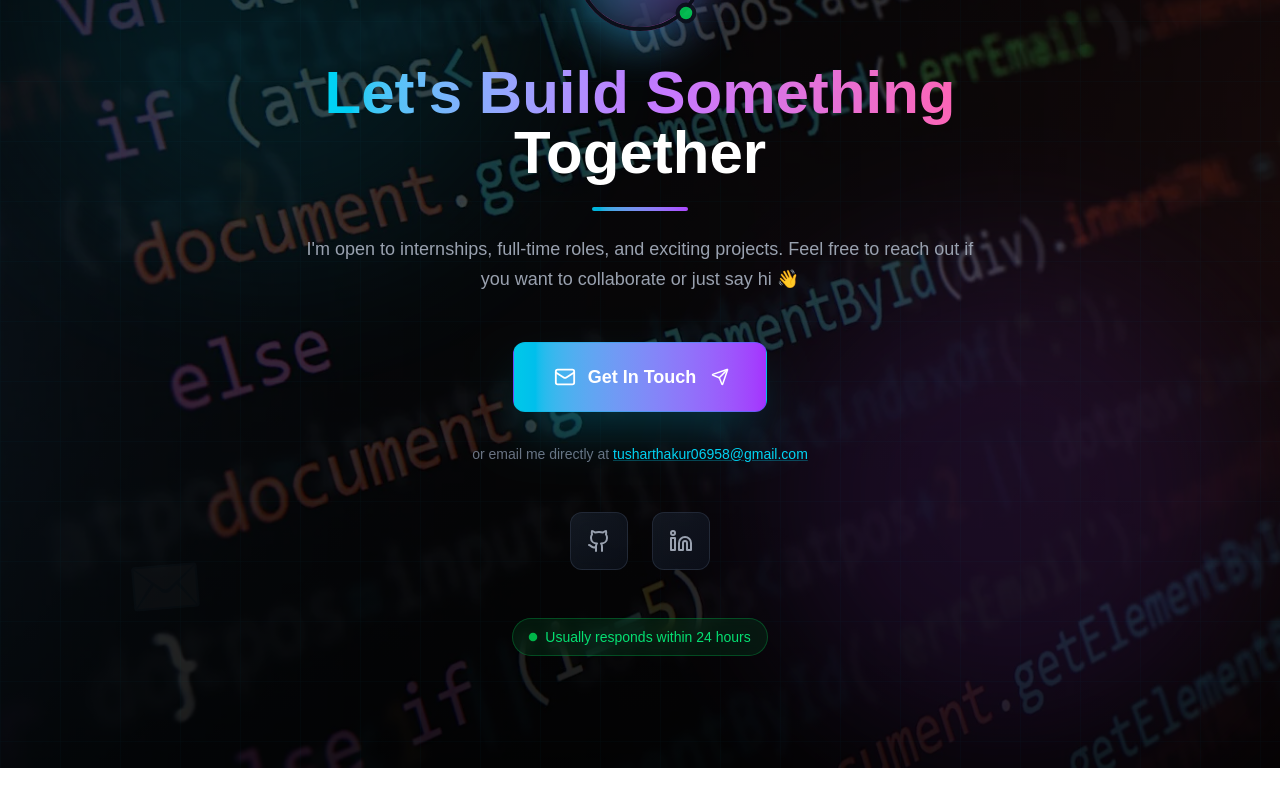
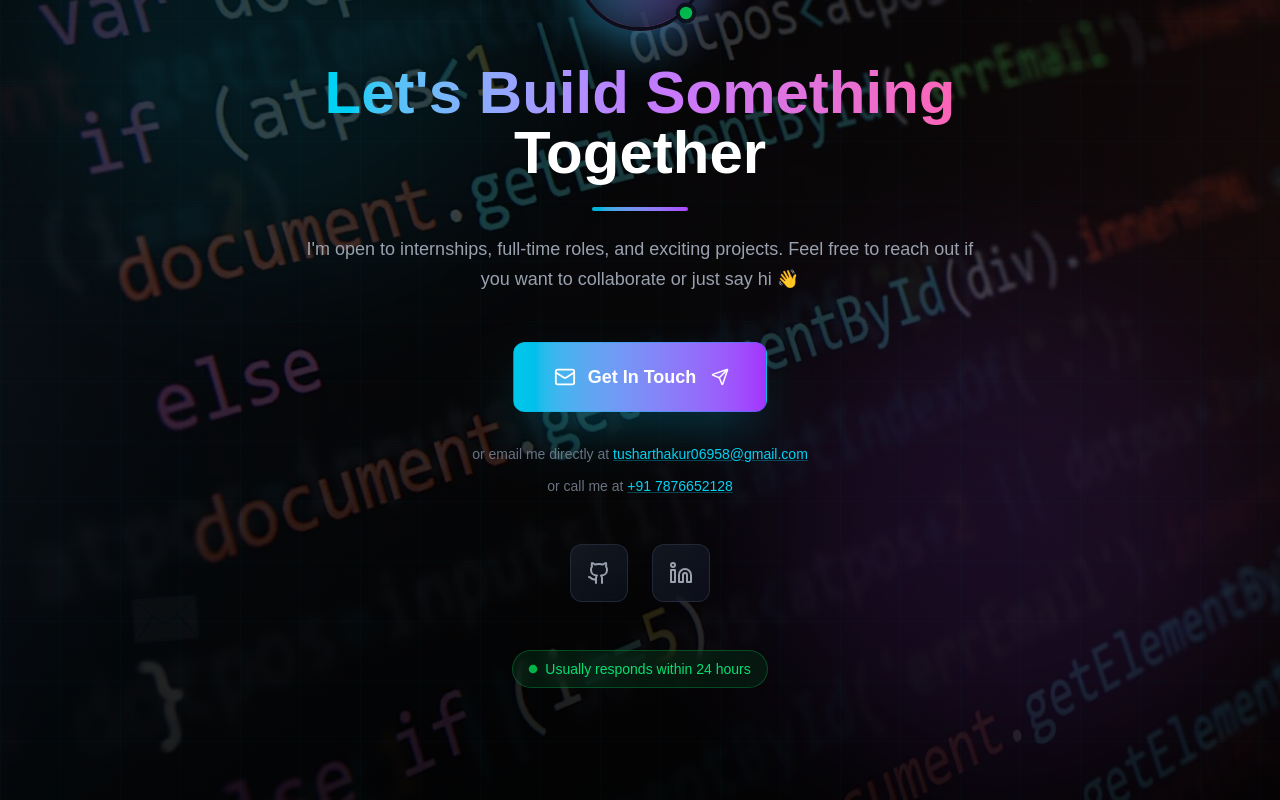
Before and after one commit to tushar786940/My-Portfolio, a Next.js app: page / in a window 1280 px wide. Shown: the part 3395-4195 px from the top of the page. Before the commit the page ends 4163 px from the top, so only its background shows below. Built offline with nearby package versions, Linux system fonts and the light colour scheme.

Commit message:
first commit

```diff
--- a/src/components/Contact.jsx
+++ b/src/components/Contact.jsx
@@ -269,6 +269,23 @@ export default function Contact() {
           </a>
         </motion.div>
 
+        {/* Phone Number */}
+        <motion.div
+          initial={{ opacity: 0, y: 15 }}
+          whileInView={{ opacity: 1, y: 0 }}
+          viewport={{ once: true }}
+          transition={{ duration: 0.5, delay: 0.35 }}
+          className="mt-3 text-gray-500 text-sm"
+        >
+          or call me at{" "}
+          <a
+            href="tel:+YOUR_PHONE_NUMBER"
+            className="text-cyan-400 hover:text-cyan-300 transition-colors underline decoration-cyan-400/30 hover:decoration-cyan-400"
+          >
+            +91 7876652128
+          </a>
+        </motion.div>
+
         {/* Social Links with Enhanced Design */}
         <motion.div
           initial={{ opacity: 0 }}
--- a/src/components/Hero.jsx
+++ b/src/components/Hero.jsx
@@ -17,7 +17,7 @@ export default function Hero() {
       />
 
       {/* Enhanced Gradient Overlay */}
-      <div className="absolute inset-0 bg-gradient-to-b from-[#0B0F1A]/80 via-[#0B0F1A]/70 to-[#0B0F1A]/90"></div>
+      <div className="absolute inset-0 bg-linear-to-b from-[#0B0F1A]/80 via-[#0B0F1A]/70 to-[#0B0F1A]/90"></div>
 
       {/* Animated Gradient Orbs */}
       <motion.div
@@ -86,7 +86,7 @@ export default function Hero() {
               repeat: Infinity,
               ease: "linear"
             }}
-            className="inline-block bg-gradient-to-r from-cyan-400 via-purple-500 to-pink-500 bg-clip-text text-transparent bg-[length:200%_auto]"
+            className="inline-block bg-linear-to-r from-cyan-400 via-purple-500 to-pink-500 bg-clip-text text-transparent bg-size-[200%_auto]"
           >
             Tushar
           </motion.span>
@@ -138,7 +138,7 @@ export default function Hero() {
             href="#projects"
             whileHover={{ scale: 1.05, boxShadow: "0 0 30px rgba(6, 182, 212, 0.5)" }}
             whileTap={{ scale: 0.95 }}
-            className="group relative px-8 py-4 rounded-xl bg-gradient-to-r from-cyan-500 to-cyan-600 text-black font-semibold overflow-hidden"
+            className="group relative px-8 py-4 rounded-xl bg-linear-to-r from-cyan-500 to-cyan-600 text-black font-semibold overflow-hidden"
           >
             <span className="relative z-10 flex items-center gap-2">
               View Projects
@@ -147,7 +147,7 @@ export default function Hero() {
               </svg>
             </span>
             <motion.div
-              className="absolute inset-0 bg-gradient-to-r from-cyan-400 to-cyan-500"
+              className="absolute inset-0 bg-linear-to-r from-cyan-400 to-cyan-500"
               initial={{ x: "-100%" }}
               whileHover={{ x: 0 }}
               transition={{ duration: 0.3 }}
```
